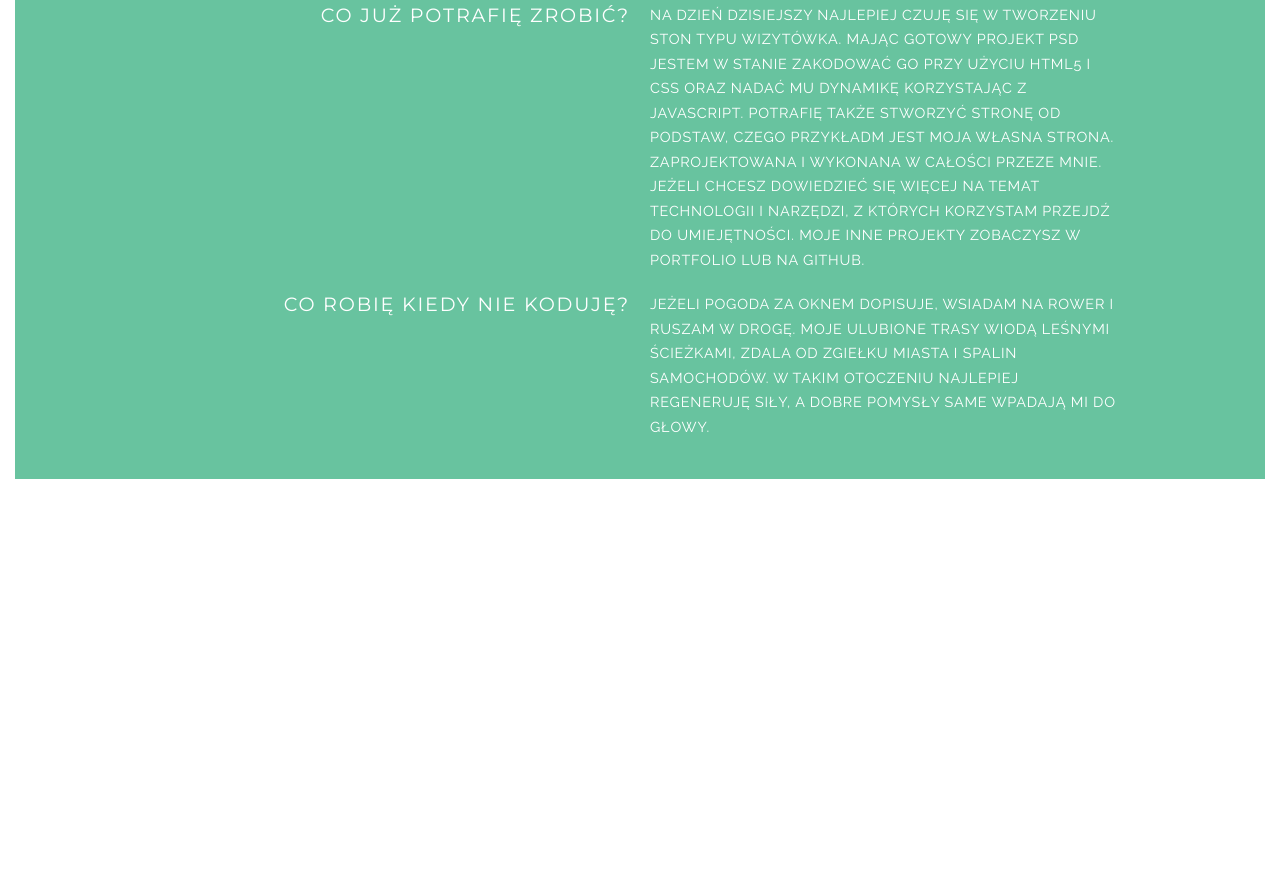
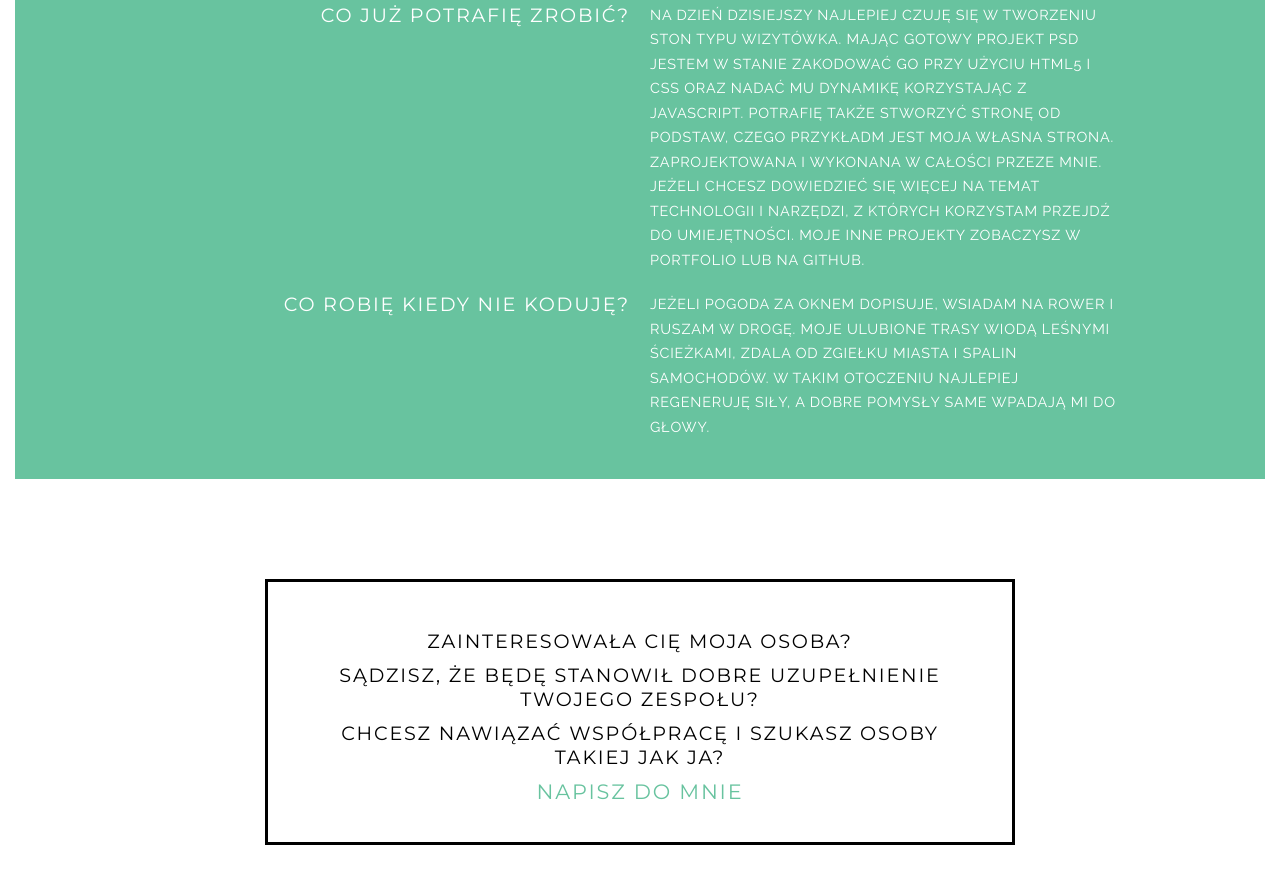
Before and after one commit to grabczakkamil/new-portfolio, a plain HTML site: page src/html/index.html in a window 1280 px wide. Shown: the part 1154-2038 px from the top of the page. Before the commit the page ends 1648 px from the top, so only its background shows below. Drawn offline with nearby package versions, Linux system fonts and the light colour scheme; files that its build step writes are made by us from their sources; a script that the page names is missing.

Commit message:
add-write-to-me-item-to-about-section

```diff
--- a/src/html/index.html
+++ b/src/html/index.html
@@ -26,6 +26,7 @@
         </div>
     </header>
     <section id="about" class="about-section">
+        <div class="about-info-container">
             <div class="about-img-container">
                 <div class="about-img-box"><img class="about-img" src="../img/42317117_854674718059363_6734873465930645504_n.jpg" alt=""></div>
             </div>
@@ -39,6 +40,13 @@
                 <div class="about-box question-box">Co robię kiedy nie koduję?</div>
                 <div class="about-box answer-box">Jeżeli pogoda za oknem dopisuje, wsiadam na rower i ruszam w drogę. Moje ulubione trasy wiodą leśnymi ścieżkami, zdala od zgiełku miasta i spalin samochodów. W takim otoczeniu najlepiej regeneruję siły, a dobre pomysły same wpadają mi do głowy.</div>
             </div>
+        </div>
+        <div class="about-contact-container">
+            <div class="about-contact-box">
+                <span class="question">Zainteresowała Cię moja osoba?</span><span class="question"> Sądzisz, że będę stanowił dobre uzupełnienie Twojego zespołu?</span><span class="question">Chcesz nawiązać współpracę i szukasz osoby takiej jak ja?</span>
+                <a href="#" class="contact-link">Napisz do mnie</a>
+            </div>
+        </div>
     </section>
     <script src="js/app.js"></script>
 </body>
--- a/src/sass/common/about.scss
+++ b/src/sass/common/about.scss
@@ -1,7 +1,6 @@
-.about-section {
-    //    height: 100vh;
+.about-info-container {
+    padding: 30px 20px;
     background-color: $green;
-    padding: 30px 20px;
 }
 
 .about-img-container {
@@ -43,6 +42,37 @@
     font-size: 0.65rem;
 }
 
+.about-contact-container {
+    color: #000;
+    font-family: $headersFont;
+    text-transform: uppercase;
+    font-size: 0.8rem;
+}
+.about-contact-box {
+    border: solid 3px #000;
+    padding: 5% 5%;
+    margin: 10% 15%;
+    text-align: center;
+    letter-spacing: 1.8px;
+}
+
+.question {
+    display: block;
+    margin: 10px 0;
+}
+
+.contact-link:link,
+.contact-link:visited {
+    text-decoration: none;
+    color: $green;
+    font-size: 1rem;
+    transition: all 0.5s;
+}
+
+.contact-link:hover {
+    color: $darkBlue;
+}
+
 @media only screen and (min-width: 767px) {
     .about-img-container {
         margin: 25px 0;
@@ -69,6 +99,17 @@
         font-size: 0.9rem;
         line-height: 1.7;
         letter-spacing: 0.8px;
+    }
 
+    .about-contact-container {
+    font-size: 1.2rem;
+}
+    .about-contact-box {
+    padding: 3% 3%;
+    margin: 8% 20%;
+}
+    .contact-link:link,
+.contact-link:visited {
+    font-size: 1.3rem;
     }
 }
```
Lines whose indentation alone changed are shown as unchanged.
